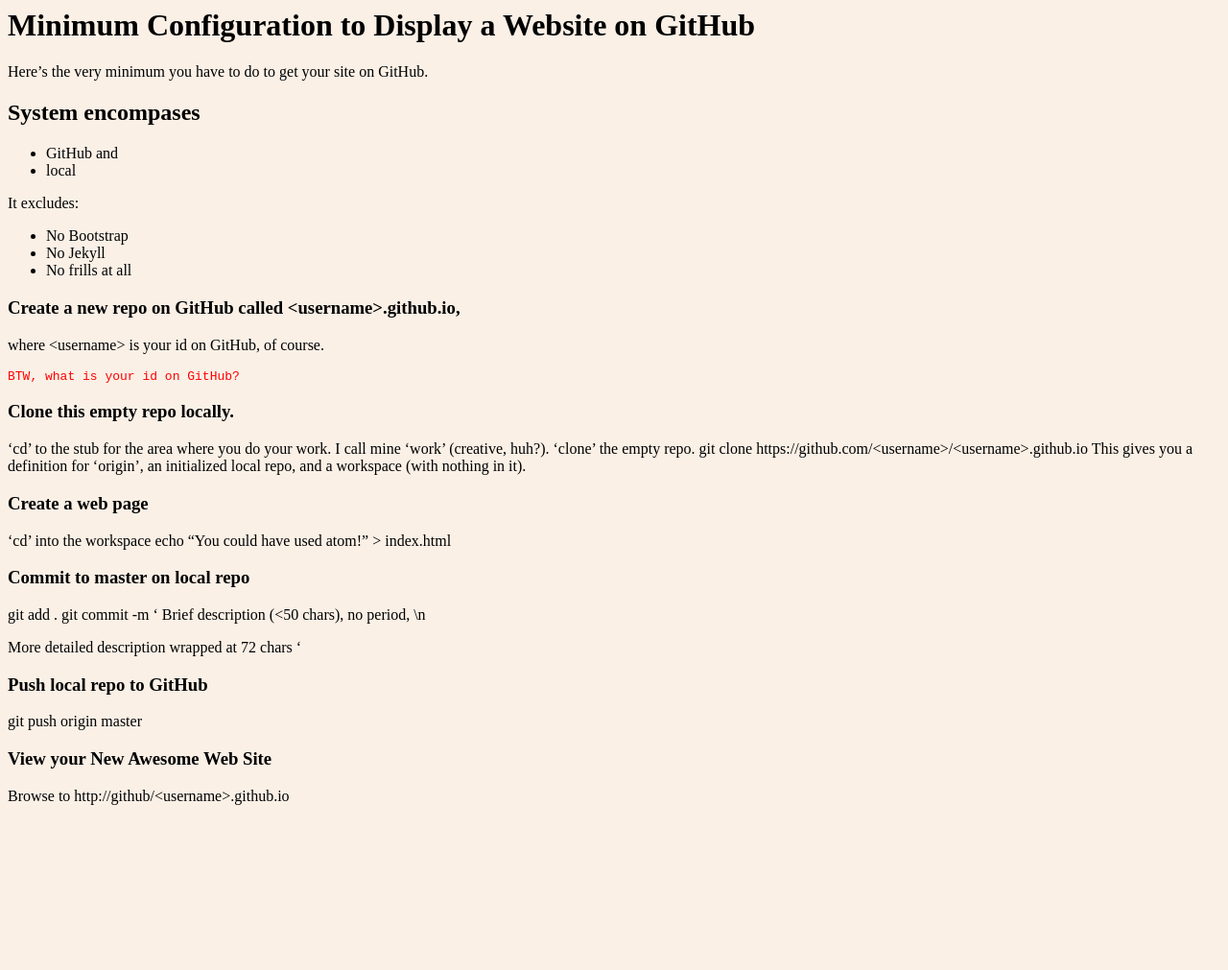
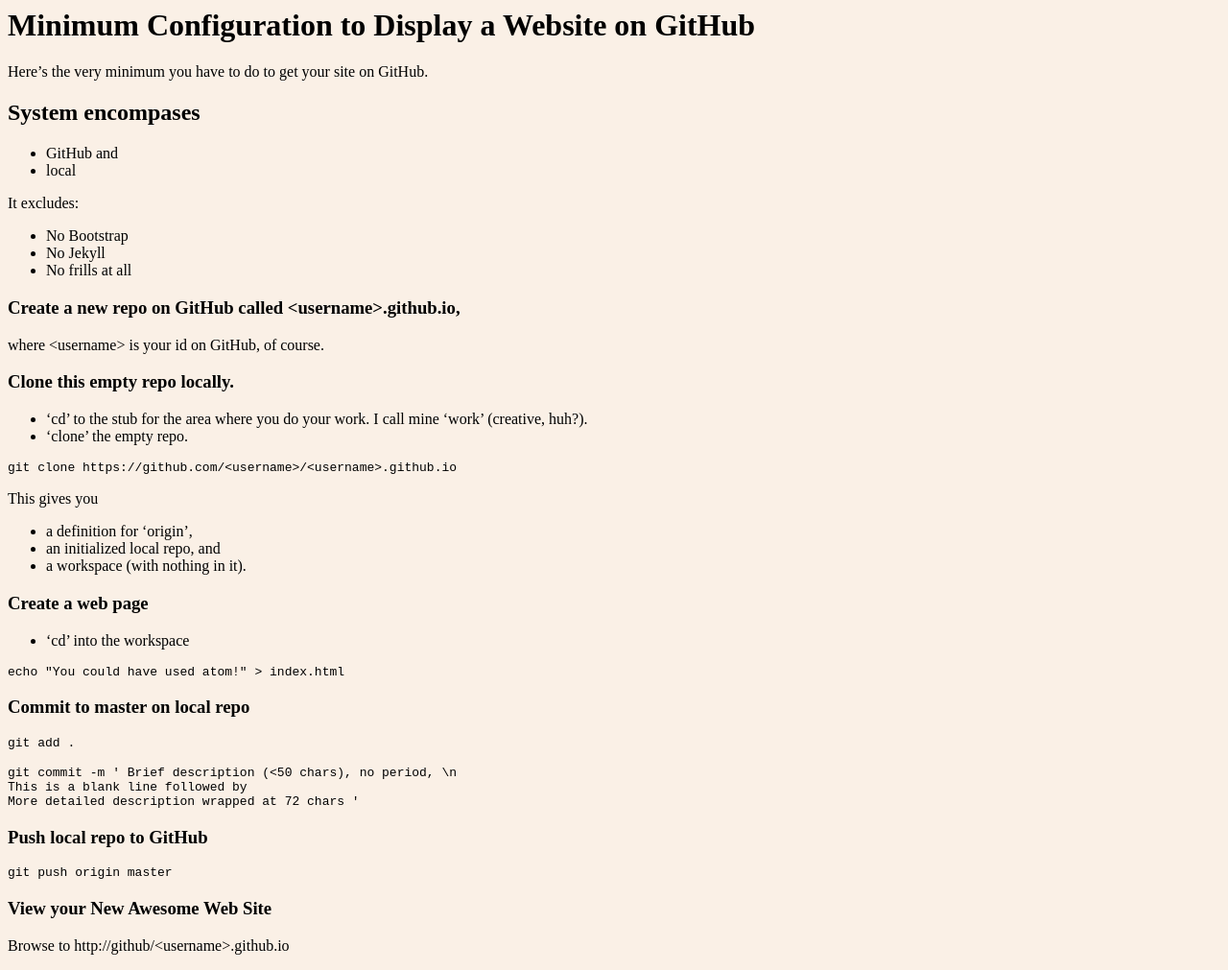
Before and after one commit to paholbert/paholbert.github.io, a Jekyll site: the page built from _posts/2016-08-30-procedure_to_post.markdown, in a window 1280 px wide. Shown: the whole page at 96% size. Built offline with Jekyll 4.4.1, drawn with Linux system fonts in a browser that asks for light colours; before the commit the page ends 900 px from its top, so only the background shows below that.

Commit message:
Fix formatting

```diff
--- a/_posts/2016-08-30-procedure_to_post.markdown
+++ b/_posts/2016-08-30-procedure_to_post.markdown
@@ -49,35 +49,41 @@ It excludes:
 
 where &lt;username&gt; is your id on GitHub, of course.
 
+<!--
 <code class="error">BTW, what is your id on GitHub?</code>
+-->
 
 ### Clone this empty repo locally.
 
-'cd' to the stub for the area where you do your work. I call mine 'work' (creative, huh?).
-'clone' the empty repo.
-git clone https://github.com/&lt;username&gt;/&lt;username&gt;.github.io
+- 'cd' to the stub for the area where you do your work. I call mine 'work' (creative, huh?).
+- 'clone' the empty repo.
+
+<code>git clone https://github.com/&lt;username&gt;/&lt;username&gt;.github.io</code>
+
 This gives you
-a definition for 'origin',
-an initialized local repo, and
-a workspace (with nothing in it).
+- a definition for 'origin',
+- an initialized local repo, and
+- a workspace (with nothing in it).
 
 ### Create a web page
 
-'cd' into the workspace
-echo "You could have used atom!" &gt; index.html
+- 'cd' into the workspace
+
+<code>echo "You could have used atom!" &gt; index.html</code>
 
 ### Commit to master on local repo
 
-git add .
-git commit -m '
-Brief description (&lt;50 chars), no period, \n
+<code>git add .</code>
 
+<code>git commit -m '
+Brief description (&lt;50 chars), no period, \n<br/>
+This is a blank line followed by<br/>
 More detailed description wrapped at 72 chars
-'
+'</code>
 
 ### Push local repo to GitHub
 
-git push origin master
+<code>git push origin master</code>
 
 ### View your New Awesome Web Site
 
```
